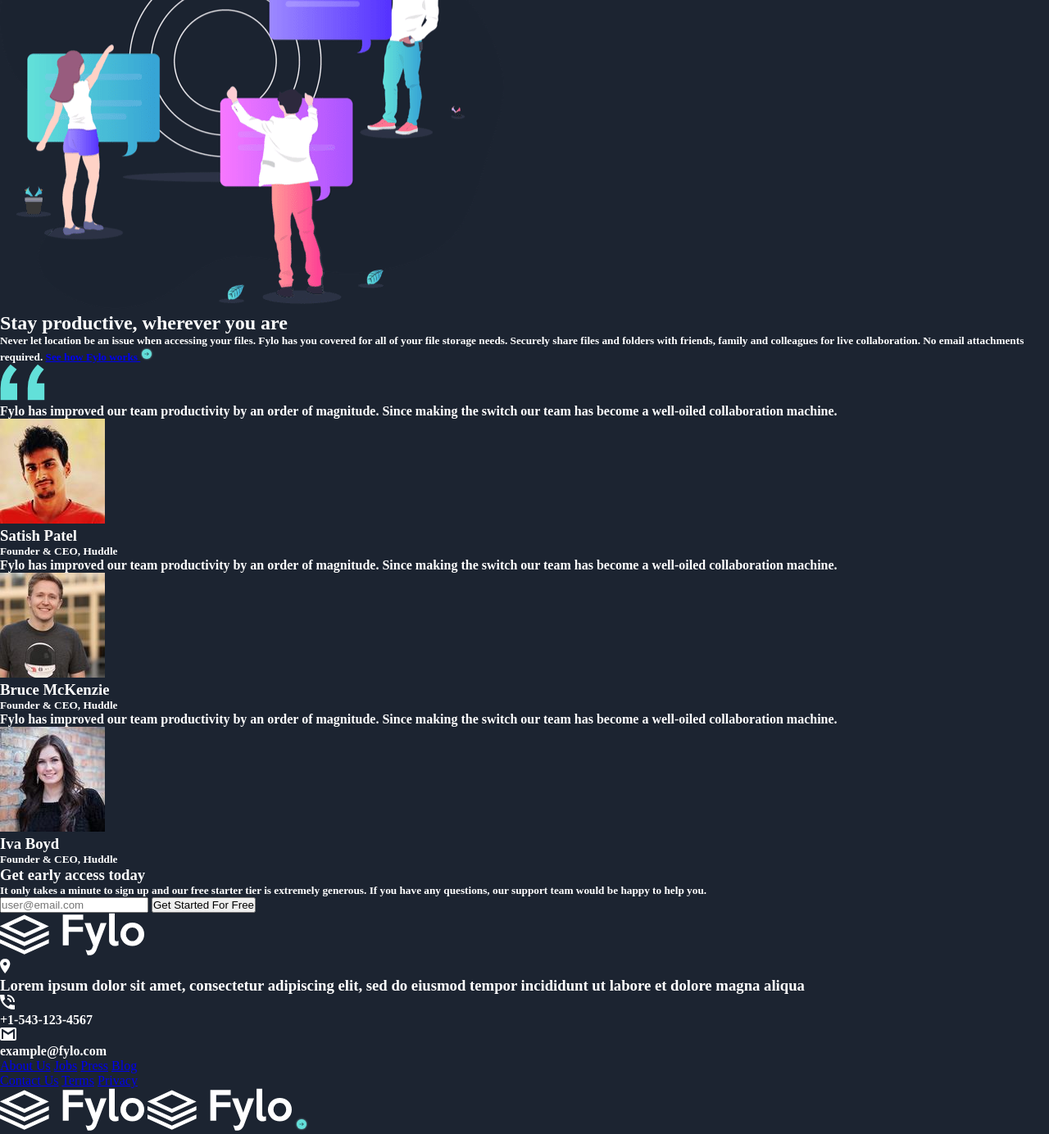
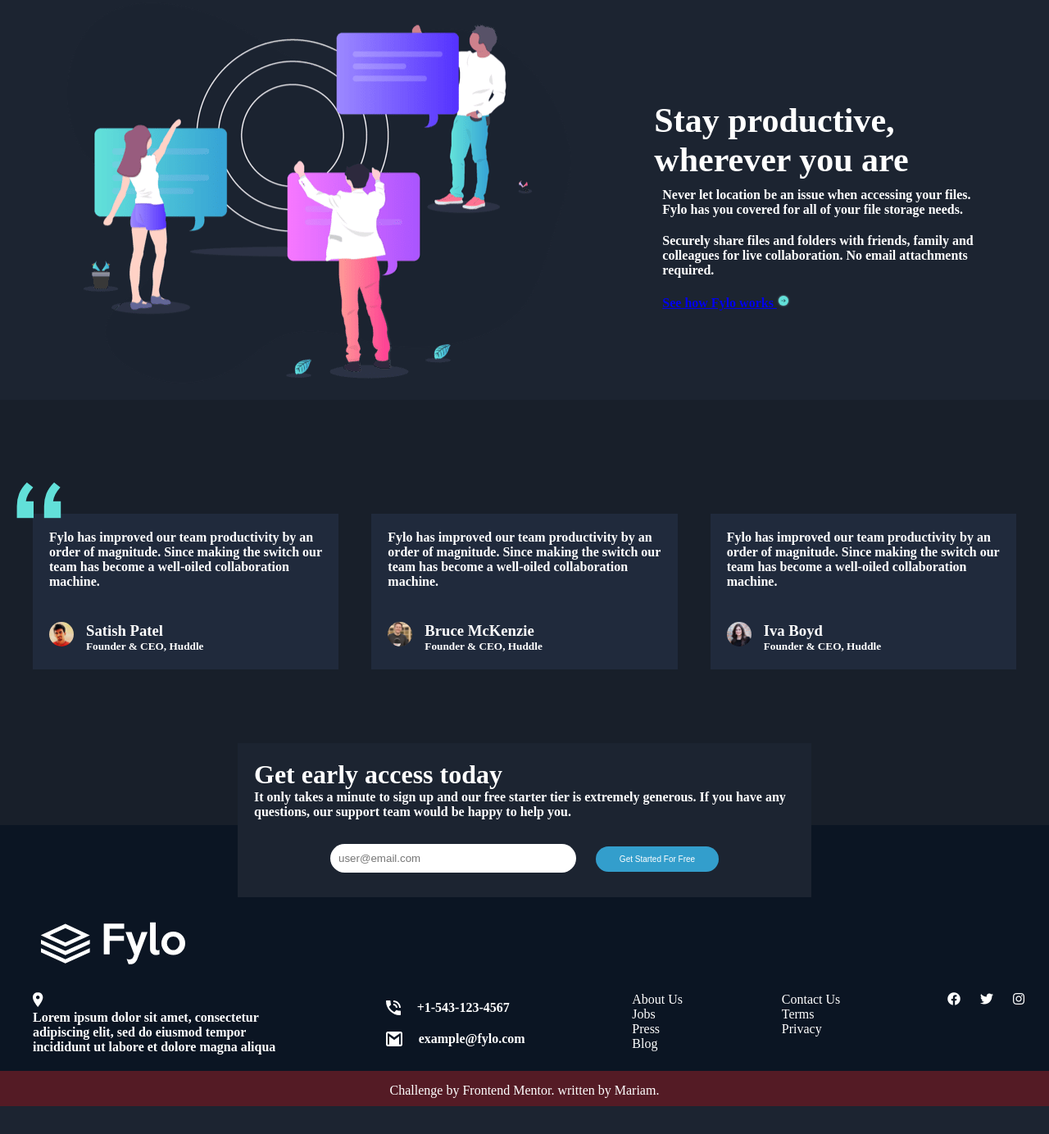
Before and after one commit to mariamopeyemi/Fylo-Landing-Page, a plain HTML site: page index.html in a window 1280 px wide. Shown: the part 1221-2605 px from the top of the page at 82% size. After the commit the page ends 2571 px from the top, so only its background shows below. Drawn offline with Linux system fonts and the light colour scheme.

Commit message:
added responsiveness

```diff
--- a/index.html
+++ b/index.html
@@ -6,7 +6,9 @@
     <meta name="viewport" content="width=device-width, initial-scale=1.0">
     <title>Fylo frontendmentor Project</title>
     <link rel="stylesheet" href="/style.css">
-    <link rel="stylesheet" href="https://fontawesome.com">
+    <!-- <link rel="stylesheet" href="https://fontawesome.com">  -->
+
+    <link rel="stylesheet" href="https://cdnjs.cloudflare.com/ajax/libs/font-awesome/5.15.3/css/all.min.css" integrity="sha512-iBBXm8fW90+nuLcSKlbmrPcLa0OT92xO1BIsZ+ywDWZCvqsWgccV3gFoRBv0z+8dLJgyAHIhR35VZc2oM/gI1w==" crossorigin="anonymous" referrerpolicy="no-referrer" />
 </head>
 <body>
     <div id="heading">
@@ -27,18 +29,21 @@
         </div>
         <div id="intro">
             <div class="secure">
-                <h2>All your files in one secure location,<br> accessible anywhere.</h2>
+                <h1>All your files in one secure location, accessible anywhere.</h1>
             </div>
             <div class="secure">
-                <h5>
-                    Fylo stores all your most important files in one secure location.<br> Access them wherever
-                    you need, share and collaborate with<br> friends family, and co-workers.
-                </h5>
+                <h4>
+                    Fylo stores all your most important files in one secure location. Access them wherever
+                    you need, share and collaborate with friends family, and co-workers.
+                </h4>
             </div>
             <div class="secure">
                 <button>Get Started</button>
         </div>
     </div>
+
+    <!-- *****your gain*** -->
+
     <div id="container">
         <div class="flexy">
             <div class="big-flex">
@@ -85,20 +90,22 @@
     <!-- productivity -->
 
     <div id="productivity">
-        <div class="productive">
+        <div class="productive-illustration">
             <img src="/images/illustration-stay-productive.png">
         </div>
         <div class="productive">
             <h2>Stay productive, wherever you are</h2>
-            <h5>
+            <h4>
                 Never let location be an issue when accessing your files. Fylo has you covered for all of your file
                 storage needs.
-
+            </h4>
+            <h4>
                 Securely share files and folders with friends, family and colleagues for live collaboration. No email
                 attachments required.
-
+            </h4>
+            <h4>
                 <a href="##">See how Fylo works <img src="/images/icon-arrow.svg"></a>
-            </h5>
+            </h4>
 
         </div>
     </div>
@@ -157,73 +164,76 @@
         </div>
     </div>
     <!-- sign up -->
+   <div id="footer-section">
     <div class="sign-up">
-        <h3>
+        <!-- <div> -->
+            <h1>
                 Get early access today
-        </h3>
-        <h5>
+            </h1>
+
+            <h4>
                 It only takes a minute to sign up and our free starter tier is extremely generous. If you have any
                 questions, our support team would be happy to help you.
-        </h5>
+            </h4>
+        <!-- </div> -->
+        <div class="sign-form">
                 <form>
-            <div class="sign-form">
                     <input class="form-input" type="email" placeholder="user@email.com">
-                <input type="submit" value="Get Started For Free" id="email">
+                    <input class="form-input" type="submit" value="Get Started For Free" id="email">
 
-            </div>
                 </form>
         </div>
-    <div class="footer">
-        <div>
+    </div>
+
+    <div id="footer-logo">
         <img src="/images/logo.svg">
     </div>
+    <div class="footer">
+
         <div id="direction">
             <img src="/images/icon-location.svg">
-            <h3>
+            <h4>
                 Lorem ipsum dolor sit amet, consectetur adipiscing elit, sed do eiusmod tempor incididunt ut labore et
                 dolore magna aliqua
-            </h3>
+            </h4>
         </div>
-        <div id="contact">
-            <div>
+        <div class="info">
+            <div class="contact">
                 <img src="/images/icon-phone.svg">
                 <h4>+1-543-123-4567</h4>
             </div>
-            <div>
-                <img src="/images/icon-email.svg">
-                <h4>example@fylo.com</h4>
+            <div class="contact">
+                <img src="/images/icon-email.svg"><h4>example@fylo.com</h4>
             </div>
         </div>
-        <div id="info">
+        <div class="info">
             <a href="##">About Us</a>
             <a href="##">Jobs</a>
             <a href="##">Press</a>
             <a href="##">Blog</a>
         </div>
 
-        <div id="terms">
+        <div class="info">
             <a href="##">Contact Us</a>
             <a href="##">Terms</a>
             <a href="##">Privacy</a>
         </div>
 
         <div id="socials">
-            <img src="/images/logo.svg" href="##">
-            <img src="/images/logo.svg" href="##">
-            <img src="/images/icon-arrow.svg" href="##">
+            <a href="#"><i class="fab fa-facebook"></i>
+            <a href="#"><i class="fab fa-twitter" ></i></a>
+            <a href="#"><i class="fab fa-instagram"></i></a>
+
+        </div>
     </div>
    </div>
 
 
 
 
-
-        <!-- <footer>
-          <p class="attribution">
+          <footer class="attribution">
             Challenge by <a href="https://www.frontendmentor.io?ref=challenge" target="_blank">Frontend Mentor</a>.
-            Coded by <a href="#">Mariam</a>.
-          </p>
+            written by <a href="#">Mariam</a>.
           </footer>
-      -->
 </body>
 </html>
--- a/style.css
+++ b/style.css
@@ -1,59 +1,281 @@
-*{
+* {
   margin: 0;
   padding: 0;
+  box-sizing: border-box;
 }
-body{
-    /* background-image: url(/images/bg-curvy-desktop.svg); */
-    background-color:hsl(217, 28%, 15%);
-    cursor: pointer;
-    max-width: 1440px;
+body {
+  background-color: hsl(217, 28%, 15%);
   color: white;
 }
 
 /* *****heading***** */
-#heading{
+#heading {
   display: flex;
   justify-content: space-between;
 }
-#accessible{
+#heading a{
+    color: white;
+    text-decoration: none;
+    margin-right: 10px;
+}
+#heading a:hover{
+    color: white;
+    text-decoration: underline;
+}
+#accessible {
   display: flex;
   flex-direction: column;
-
 }
-#illustration{
+#illustration {
   display: flex;
   justify-content: space-around;
 }
-#intro{
+#intro {
   display: flex;
   flex-direction: column;
   justify-content: space-around;
   padding: 5px;
 }
-.secure{
+.secure {
   display: flex;
-    justify-content: space-around;
-    margin: 8px;
+  align-self: center;
+  max-width: 500px;
 }
-button{
+button {
   padding: 10px;
   margin: 10px;
   width: 200px;
   background-color: hsl(198, 60%, 50%);
   color: white;
-    border-radius: 25%;
+  border-radius: 25px;
+  outline: none;
+  border: none;
   cursor: pointer;
 }
 
 /* ********************** */
 
-#container{
+#container {
   display: flex;
   /* flex-direction: column; */
   justify-content: space-around;
+  margin: auto;
+}
+.big-flex {
+  width: 300px;
+  flex-direction: column;
+  padding: 10px;
+  margin: 10px;
+  align-content: center;
+  align-self: center;
+  text-align: center;
+}
+/* ****productivity**** */
+
+#productivity {
+  display: flex;
+  justify-content: space-evenly;
+}
+.productive-illustration {
+  display: flex;
+  padding: 20px;
+}
+.productive {
+  display: flex;
+  flex-direction: column;
+  width: 400px;
+  margin: 20px;
+  padding-top: 120px;
+}
+
+.productive h4 {
+  margin: 5px;
+  padding: 5px;
+}
+.productive h2 {
+  font-size: 42px;
+}
+
+/* ***** testimonial****** */
+#testimonial-section {
+  background-color: hsl(218, 28%, 13%);
+  padding-top: 50px;
+  padding-bottom: 150px;
+}
+.test img {
+  position: relative;
+  top: 50px;
+  left: 20px;
+}
+#testimonial-container {
+  display: flex;
+  box-sizing: border-box;
+  background-color: hsl(218, 28%, 13%);
+  margin: 20px;
+}
+.testimonial {
+  display: flex;
+  flex-direction: column;
+  box-sizing: border-box;
+  background-color: hsl(219, 30%, 18%);
+  margin: 20px;
+  padding: 20px;
+}
+
+.testimony {
+  display: flex;
+  margin-top: 40px;
+}
+.testy img {
+  width: 30px;
+  border-radius: 50px;
+  margin-right: 15px;
+}
+/* ****footer section*** */
+
+#footer-section{
+    background-color: hsl(216, 53%, 9%);
+}
+
+.sign-up {
+  max-width: 700px;
+  background-color:  hsl(217, 28%, 15%);
+  margin: auto;
+  margin-top: -100px;
+  padding: 20px;
+  /* position: relative; */
+  /* left: 350px; */
+
 
 }
-.big-flex{
+.sign-form{
+    display: flex;
+    justify-content: space-around;
+    margin-top: 20px;
+}
+.sign-form #email{
+    background-color: hsl(198, 60%, 50%);
+    color: white;
+    width: 150px;
+    margin: 10px;
+    padding: 10px;
+    /* border-radius: 20%; */
+    font-size: 10px;
+}
+.form-input{
+    background-color: white;
+    color: black;
+    padding: 10px;
+    margin: 10px;
     width: 300px;
+    border-radius: 20px ;
+    border:none;
+    outline: none;
+}
+.footer{
+    display: flex;
+    justify-content: space-between;
+    margin: 20px;
+
+}
+.footer a{
+    color: white;
+    text-decoration: none;
+}
+#footer-logo{
+    margin: 30px;
+    margin-left: 50px;
+}
+#direction{
+    width: 300px;
+    margin-left: 20px;
+}
+.contact{
+    display: flex;
+    padding: 10px;
+}
+.contact h4{
+    margin-left: 20px;
+}
+.info{
+    display: flex;
     flex-direction: column;
 }
+#socials a{
+    margin: 10px;
+
+}
+
+
+.attribution{
+    color: white;
+    background-color: rgba(255, 0, 0, 0.246);
+    text-align: center;
+    padding-top: 15px;
+    padding-bottom: 10px;
+}
+
+.attribution a{
+    color: white;
+    text-decoration: white;
+}
+
+
+
+
+
+
+
+
+
+
+
+
+
+
+
+
+
+
+
+
+
+
+
+
+
+
+
+@media only screen and (max-width: 850px) {
+  #testimonial-container {
+    flex-direction: column;
+  }
+
+  .sign-up {
+    display: flex;
+    flex-direction: column;
+    align-items: center;
+  }
+  .form-input{
+      width: 300px !important;
+  }
+  #container{
+      display: block;
+  }
+
+  #productivity{
+      display: block;
+  }
+
+  .footer{
+    display: block;
+    padding: 40px;
+    margin: 20px;
+}
+}
+
+@media only screen and (max-width: 500px) {
+
+}
+/* Mobile: 375px
+- Desktop: 1440px */
```
Lines whose indentation alone changed are shown as unchanged.
